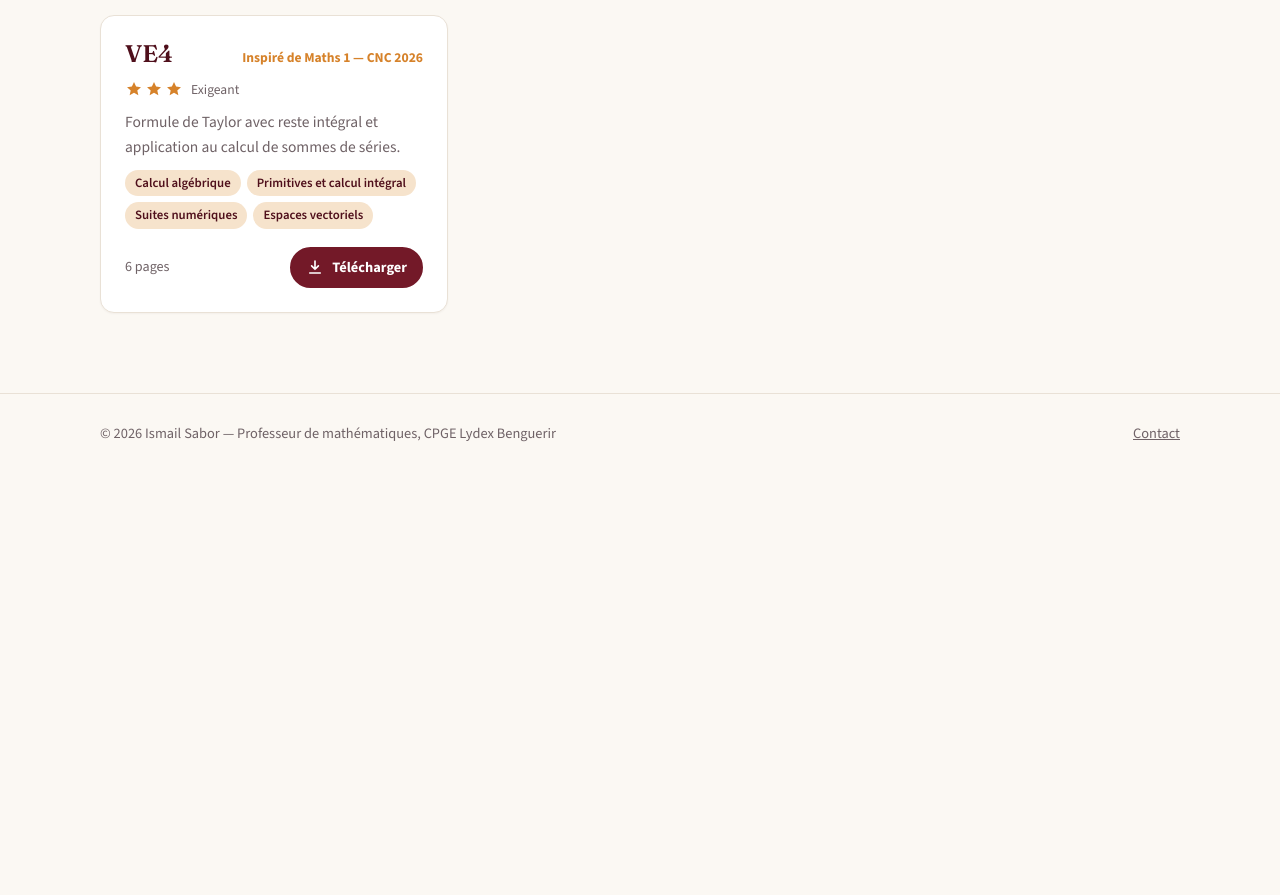
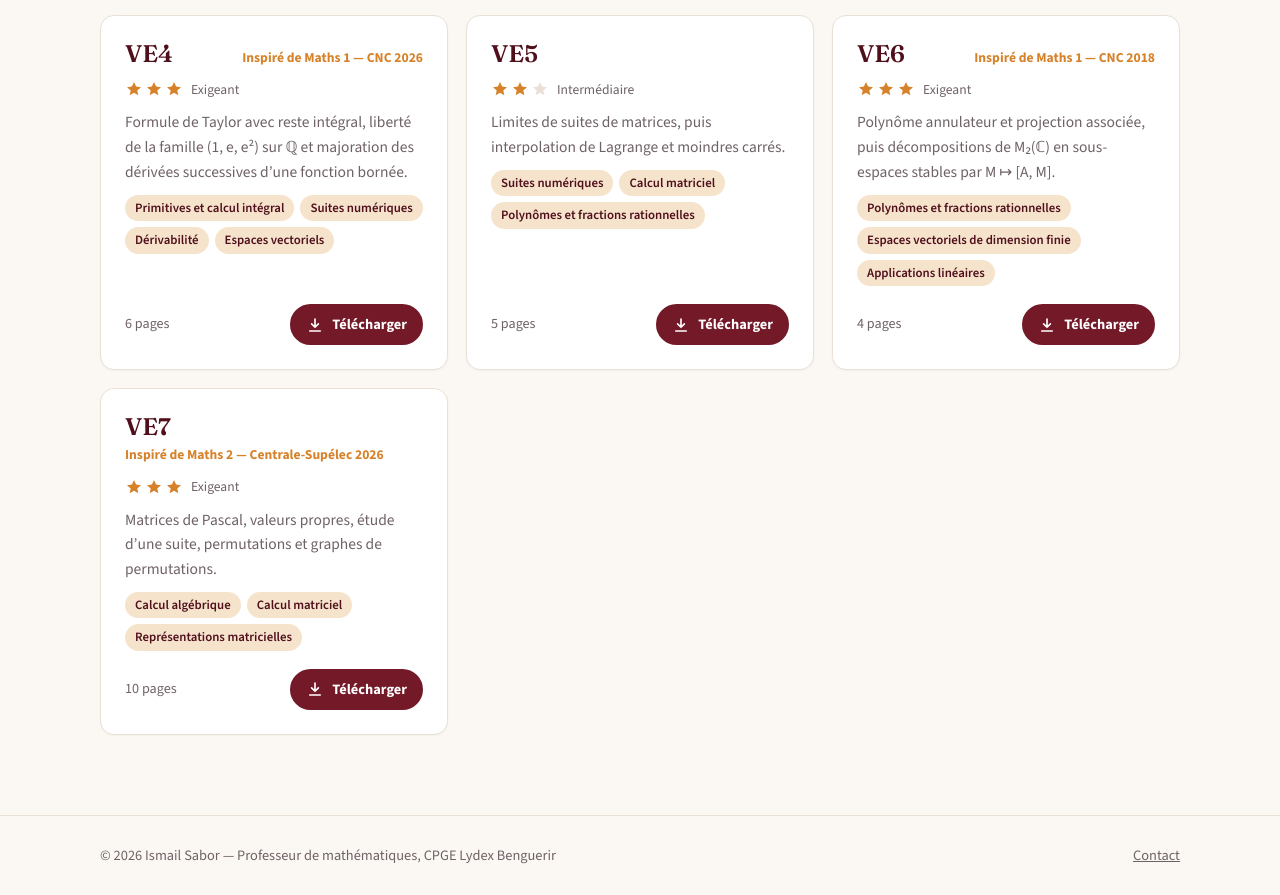
Before and after one commit to Ismail1917/ismailsabor1, a plain HTML site: page verslexcellence.html in a window 1280 px wide. Shown: the part 806-1701 px from the top of the page. Before the commit the page ends 1279 px from the top, so only its background shows below. Drawn offline with nearby package versions, Linux system fonts and the light colour scheme.

Commit message:
Vers l'Excellence : VE3 et VE4 mis à jour, ajout de VE5, VE6 et VE7
Co-Authored-By: Claude Opus 5.5 <noreply@anthropic.com>
Claude-Session: https://claude.ai/code/session_01RrZY6dgczxHzqB1KXgWexo

```diff
--- a/verslexcellence.html
+++ b/verslexcellence.html
@@ -49,7 +49,7 @@
     <label class="search" style="margin-left:0;max-width:380px">
       <svg viewBox="0 0 24 24" fill="none" stroke="currentColor" stroke-width="2.2" stroke-linecap="round"><path d="M4 6h16M7 12h10M10 18h4"/></svg>
       <select id="chap" aria-label="Filtrer par chapitre" style="width:100%;padding:9px 14px 9px 38px;border-radius:999px;border:1.5px solid var(--line);font:inherit;background:var(--card)">
-        <option value="">Tous les chapitres</option><option value="5">Ch. 5 — Calcul algébrique</option><option value="6">Ch. 6 — Primitives et calcul intégral</option><option value="7">Ch. 7 — Équations différentielles linéaires</option><option value="13">Ch. 13 — Suites numériques</option><option value="20">Ch. 20 — Espaces vectoriels</option>
+        <option value="">Tous les chapitres</option><option value="5">Ch. 5 — Calcul algébrique</option><option value="6">Ch. 6 — Primitives et calcul intégral</option><option value="7">Ch. 7 — Équations différentielles linéaires</option><option value="13">Ch. 13 — Suites numériques</option><option value="16">Ch. 16 — Dérivabilité</option><option value="18">Ch. 18 — Calcul matriciel</option><option value="19">Ch. 19 — Polynômes et fractions rationnelles</option><option value="20">Ch. 20 — Espaces vectoriels</option><option value="21">Ch. 21 — Espaces vectoriels de dimension finie</option><option value="22">Ch. 22 — Applications linéaires</option><option value="23">Ch. 23 — Représentations matricielles</option>
       </select>
     </label>
   </div>
@@ -78,13 +78,37 @@
       <div class="foot"><small>6 pages</small>
         <a class="btn primary small" href="vers-excellence/VE3.pdf" data-goatcounter-click="ve-ve3" data-goatcounter-title="Vers l'Excellence VE3"><svg viewBox="0 0 24 24" fill="none" stroke="currentColor" stroke-width="2.2" stroke-linecap="round" stroke-linejoin="round"><path d="M12 4v11m0 0-4.5-4.5M12 15l4.5-4.5M5 20h14"/></svg>Télécharger</a></div>
     </article>
-    <article class="card" data-chap="6 5 13 20" data-diff="3">
+    <article class="card" data-chap="6 13 16 20" data-diff="3">
       <div class="top"><h3>VE4</h3><span class="source">Inspiré de Maths 1 — CNC 2026</span></div>
       <span class="stars" role="img" aria-label="Difficulté 3 sur 3 : Exigeant"><svg viewBox="0 0 24 24" class="on"><path d="M12 2.8l2.8 6 6.5.7-4.9 4.4 1.4 6.4L12 17l-5.8 3.3 1.4-6.4L2.7 9.5l6.5-.7z"/></svg><svg viewBox="0 0 24 24" class="on"><path d="M12 2.8l2.8 6 6.5.7-4.9 4.4 1.4 6.4L12 17l-5.8 3.3 1.4-6.4L2.7 9.5l6.5-.7z"/></svg><svg viewBox="0 0 24 24" class="on"><path d="M12 2.8l2.8 6 6.5.7-4.9 4.4 1.4 6.4L12 17l-5.8 3.3 1.4-6.4L2.7 9.5l6.5-.7z"/></svg><span class="stars-label">Exigeant</span></span>
-      <p>Formule de Taylor avec reste intégral et application au calcul de sommes de séries.</p>
-      <div class="tags"><span class="tag">Calcul algébrique</span><span class="tag">Primitives et calcul intégral</span><span class="tag">Suites numériques</span><span class="tag">Espaces vectoriels</span></div>
+      <p>Formule de Taylor avec reste intégral, liberté de la famille (1, e, e²) sur ℚ et majoration des dérivées successives d’une fonction bornée.</p>
+      <div class="tags"><span class="tag">Primitives et calcul intégral</span><span class="tag">Suites numériques</span><span class="tag">Dérivabilité</span><span class="tag">Espaces vectoriels</span></div>
       <div class="foot"><small>6 pages</small>
         <a class="btn primary small" href="vers-excellence/VE4.pdf" data-goatcounter-click="ve-ve4" data-goatcounter-title="Vers l'Excellence VE4"><svg viewBox="0 0 24 24" fill="none" stroke="currentColor" stroke-width="2.2" stroke-linecap="round" stroke-linejoin="round"><path d="M12 4v11m0 0-4.5-4.5M12 15l4.5-4.5M5 20h14"/></svg>Télécharger</a></div>
+    </article>
+    <article class="card" data-chap="13 18 19" data-diff="2">
+      <div class="top"><h3>VE5</h3></div>
+      <span class="stars" role="img" aria-label="Difficulté 2 sur 3 : Intermédiaire"><svg viewBox="0 0 24 24" class="on"><path d="M12 2.8l2.8 6 6.5.7-4.9 4.4 1.4 6.4L12 17l-5.8 3.3 1.4-6.4L2.7 9.5l6.5-.7z"/></svg><svg viewBox="0 0 24 24" class="on"><path d="M12 2.8l2.8 6 6.5.7-4.9 4.4 1.4 6.4L12 17l-5.8 3.3 1.4-6.4L2.7 9.5l6.5-.7z"/></svg><svg viewBox="0 0 24 24" class="off"><path d="M12 2.8l2.8 6 6.5.7-4.9 4.4 1.4 6.4L12 17l-5.8 3.3 1.4-6.4L2.7 9.5l6.5-.7z"/></svg><span class="stars-label">Intermédiaire</span></span>
+      <p>Limites de suites de matrices, puis interpolation de Lagrange et moindres carrés.</p>
+      <div class="tags"><span class="tag">Suites numériques</span><span class="tag">Calcul matriciel</span><span class="tag">Polynômes et fractions rationnelles</span></div>
+      <div class="foot"><small>5 pages</small>
+        <a class="btn primary small" href="vers-excellence/VE5.pdf" data-goatcounter-click="ve-ve5" data-goatcounter-title="Vers l'Excellence VE5"><svg viewBox="0 0 24 24" fill="none" stroke="currentColor" stroke-width="2.2" stroke-linecap="round" stroke-linejoin="round"><path d="M12 4v11m0 0-4.5-4.5M12 15l4.5-4.5M5 20h14"/></svg>Télécharger</a></div>
+    </article>
+    <article class="card" data-chap="19 21 22" data-diff="3">
+      <div class="top"><h3>VE6</h3><span class="source">Inspiré de Maths 1 — CNC 2018</span></div>
+      <span class="stars" role="img" aria-label="Difficulté 3 sur 3 : Exigeant"><svg viewBox="0 0 24 24" class="on"><path d="M12 2.8l2.8 6 6.5.7-4.9 4.4 1.4 6.4L12 17l-5.8 3.3 1.4-6.4L2.7 9.5l6.5-.7z"/></svg><svg viewBox="0 0 24 24" class="on"><path d="M12 2.8l2.8 6 6.5.7-4.9 4.4 1.4 6.4L12 17l-5.8 3.3 1.4-6.4L2.7 9.5l6.5-.7z"/></svg><svg viewBox="0 0 24 24" class="on"><path d="M12 2.8l2.8 6 6.5.7-4.9 4.4 1.4 6.4L12 17l-5.8 3.3 1.4-6.4L2.7 9.5l6.5-.7z"/></svg><span class="stars-label">Exigeant</span></span>
+      <p>Polynôme annulateur et projection associée, puis décompositions de M₂(ℂ) en sous-espaces stables par M ↦ [A, M].</p>
+      <div class="tags"><span class="tag">Polynômes et fractions rationnelles</span><span class="tag">Espaces vectoriels de dimension finie</span><span class="tag">Applications linéaires</span></div>
+      <div class="foot"><small>4 pages</small>
+        <a class="btn primary small" href="vers-excellence/VE6.pdf" data-goatcounter-click="ve-ve6" data-goatcounter-title="Vers l'Excellence VE6"><svg viewBox="0 0 24 24" fill="none" stroke="currentColor" stroke-width="2.2" stroke-linecap="round" stroke-linejoin="round"><path d="M12 4v11m0 0-4.5-4.5M12 15l4.5-4.5M5 20h14"/></svg>Télécharger</a></div>
+    </article>
+    <article class="card" data-chap="5 18 23" data-diff="3">
+      <div class="top"><h3>VE7</h3><span class="source">Inspiré de Maths 2 — Centrale-Supélec 2026</span></div>
+      <span class="stars" role="img" aria-label="Difficulté 3 sur 3 : Exigeant"><svg viewBox="0 0 24 24" class="on"><path d="M12 2.8l2.8 6 6.5.7-4.9 4.4 1.4 6.4L12 17l-5.8 3.3 1.4-6.4L2.7 9.5l6.5-.7z"/></svg><svg viewBox="0 0 24 24" class="on"><path d="M12 2.8l2.8 6 6.5.7-4.9 4.4 1.4 6.4L12 17l-5.8 3.3 1.4-6.4L2.7 9.5l6.5-.7z"/></svg><svg viewBox="0 0 24 24" class="on"><path d="M12 2.8l2.8 6 6.5.7-4.9 4.4 1.4 6.4L12 17l-5.8 3.3 1.4-6.4L2.7 9.5l6.5-.7z"/></svg><span class="stars-label">Exigeant</span></span>
+      <p>Matrices de Pascal, valeurs propres, étude d’une suite, permutations et graphes de permutations.</p>
+      <div class="tags"><span class="tag">Calcul algébrique</span><span class="tag">Calcul matriciel</span><span class="tag">Représentations matricielles</span></div>
+      <div class="foot"><small>10 pages</small>
+        <a class="btn primary small" href="vers-excellence/VE7.pdf" data-goatcounter-click="ve-ve7" data-goatcounter-title="Vers l'Excellence VE7"><svg viewBox="0 0 24 24" fill="none" stroke="currentColor" stroke-width="2.2" stroke-linecap="round" stroke-linejoin="round"><path d="M12 4v11m0 0-4.5-4.5M12 15l4.5-4.5M5 20h14"/></svg>Télécharger</a></div>
     </article>
   </div>
 </div>
```
Also changed, not shown: index.html (+1 -1 lines), 6 other files.
